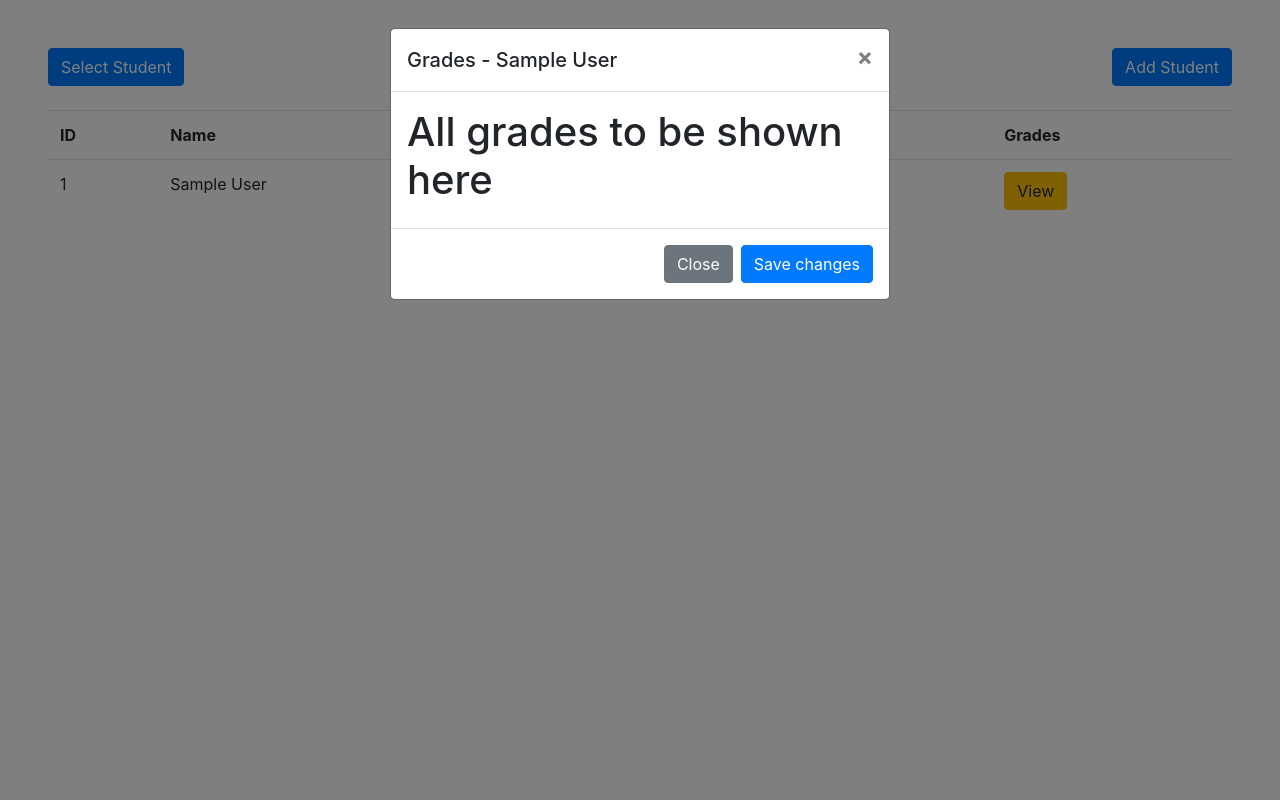
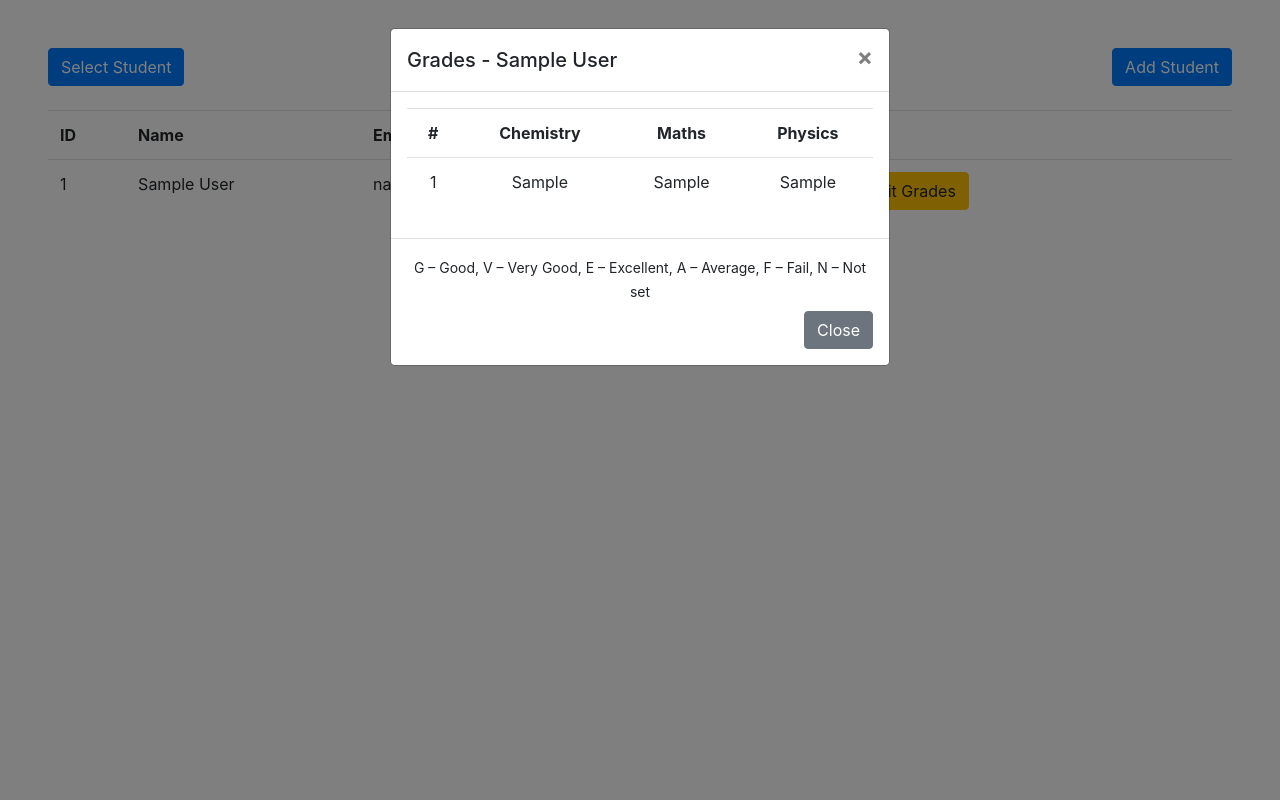
Before and after one commit to AakashDesaiAD/student-management-mini-project, a PHP site: page / in a window 1280 px wide, after a click on "View Grades". Run offline with PHP 8.4, Linux system fonts and the light colour scheme; tables that the repository leaves empty or names only in its code hold one stand-in row (values such as "Sample post").

Commit message:
Grade edit added

```diff
--- /dev/null
+++ b/Grade.php
@@ -0,0 +1,59 @@
+<?php
+	class Grade extends DbConnection
+	{
+		public function __construct()
+		{
+			parent::__construct();
+		}
+
+		public function getGradeById($id)
+	    {
+	    	$grades = [];
+	        $query = "SELECT * FROM grades WHERE id = '{$id}'";
+	        $data = $this->connection->query($query);
+	        while ($g = $data->fetch_assoc()) {
+	        	$grades[$g['id']]['id'] = $g['id'];
+	        	$grades[$g['id']]['chemistry'] = $g['chemistry'];
+	        	$grades[$g['id']]['maths'] = $g['maths'];
+	        	$grades[$g['id']]['physics'] = $g['physics'];
+	        }
+	        return $grades;
+	    }
+
+	    public function insertGrade($data)
+	    {
+	    	$sid = $data['student_id'];
+		    $ch = $data['chemistry'];
+		    $mt = $data['maths'];
+		    $ph = $data['physics'];
+
+	    	$response = false;
+	    	$query = "INSERT INTO grades (id, chemistry, maths, physics, student_id) VALUES (NULL, '{$ch}', '{$mt}', '{$ph}', {$sid})";
+	        if ($this->connection->query($query) == true) {
+	        	$response['status'] = true;
+	        } else {
+	        	$response['status'] = false;
+	    		$response['log'] = $this->connection->error;
+	        }
+	        return $response;
+	    }
+
+	   	public function updateGrade($data)
+	    {
+	    	$sid = $data['student_id'];
+		    $ch = $data['chemistry'];
+		    $mt = $data['maths'];
+		    $ph = $data['physics'];
+
+	    	$response = false;
+	    	$query = "UPDATE grades SET chemistry = '{$ch}', maths = '{$mt}', physics = '{$ph}' WHERE student_id = {$sid};";
+	        if ($this->connection->query($query) == true) {
+	        	$response['status'] = true;
+	        } else {
+	        	$response['status'] = false;
+	    		$response['log'] = $this->connection->error;
+	        }
+	        return $response;
+	    }
+	}
+?>
--- a/Student.php
+++ b/Student.php
@@ -1,5 +1,6 @@
 <?php
 	include 'DbConnection.php';
+	include 'Grade.php';
 
 	class Student extends DbConnection
 	{
@@ -42,6 +43,9 @@
 
 	    public function insertStudent($data)
 	    {
+	    	$grade = new Grade();
+	    	$gradeData = [];
+
 	    	$response = [];
 	    	$name = $data['studentName'];
 	    	$stClass = $data['studentClass'];
@@ -52,7 +56,12 @@
 	    	$sql = "INSERT INTO student (id, name, class, phone, gender, email) VALUES (NULL, '{$name}', '{$stClass}', '{$phone}', '{$gender}', '{$email}')";
 
 	    	if ($this->connection->query($sql) === TRUE) {
-	    		$response['status'] = true;
+		    	$gradeData['student_id'] = $this->connection->insert_id;
+		    	$gradeData['chemistry'] = 'N';
+		    	$gradeData['maths'] = 'N';
+		    	$gradeData['physics'] = 'N';
+
+		    	$response['status'] = $grade->insertGrade($gradeData);
 	    	} else {
 	    		$response['status'] = false;
 	    		$response['log'] = $this->connection->error;
--- a/index.php
+++ b/index.php
@@ -4,6 +4,7 @@
 	error_reporting(E_ALL);
 
 	include 'Student.php';
+	$grade = new Grade();
 	$student = new Student();
 	$studentData = [];
 	$studentFilter = false;
@@ -31,6 +32,7 @@
 	<link rel="stylesheet" href="https://cdn.jsdelivr.net/npm/bootstrap@4.6.1/dist/css/bootstrap.min.css">
 	<script src="https://cdn.jsdelivr.net/npm/jquery@3.5.1/dist/jquery.slim.min.js"></script>
 	<script src="https://cdn.jsdelivr.net/npm/bootstrap@4.6.1/dist/js/bootstrap.bundle.min.js"></script>
+	<script src="https://cdnjs.cloudflare.com/ajax/libs/jquery/3.6.0/jquery.min.js"></script>
 </head>
 <body>
 	<section class="d-flex flex-column m-5">
@@ -44,7 +46,7 @@
 					<th>ID</th>
 					<th>Name</th>
 					<th>Email</th>
-					<th>Grades</th>
+					<th>Action</th>
 				</tr>
 				<?php foreach($studentData as $key => $s) { ?>
 				<tr>
@@ -52,7 +54,8 @@
 					<td><?=$s['name'] ?></td>
 					<td><?=$s['email'] ?></td>
 					<td>
-						<button class="btn btn-md btn-warning" data-toggle="modal" data-target="#modal-<?=$s['id'] ?>">View</button>
+						<button class="btn btn-md btn-success" data-toggle="modal" data-target="#modal-<?=$s['id'] ?>">View Grades</button>
+						<button class="btn btn-md btn-warning" data-toggle="modal" data-target="#modal-edit-<?=$s['id'] ?>">Edit Grades</button>
 					</td>
 				</tr>
 					<?php } ?>
@@ -151,7 +154,7 @@
 		</div>
 	</section>
 
-	<!-- subject modal -->
+	<!-- grade show modal -->
 	<section>
 	<?php foreach($studentData as $key => $s) { ?>
 		<div class="modal fade" id="modal-<?=$s['id']?>" tabindex="-1" role="dialog" aria-hidden="true">
@@ -164,11 +167,118 @@
 		        </button>
 		      </div>
 		      <div class="modal-body">
-		      	<h1>All grades to be shown here</h1>
+		      	<table class="table">
+		      		<tr>
+		      			<th class="text-center">#</th>
+		      			<th class="text-center">Chemistry</th>
+		      			<th class="text-center">Maths</th>
+		      			<th class="text-center">Physics</th>
+		      		</tr>
+		      		<?php foreach ($grade->getGradeById($s['id']) as $key => $subject){ ?>
+		      		<tr>
+		      			<td class="text-center"><?=$subject['id']?></td>
+		      			<td class="text-center"><?=$subject['chemistry']?></td>
+		      			<td class="text-center"><?=$subject['maths']?></td>
+		      			<td class="text-center"><?=$subject['physics']?></td>
+		      		</tr>
+		      		<?php } ?>
+		      	</table>
+		      </div>
+		      <div class="modal-footer">
+		      	<p class="w-100 text-center"><small class="">G – Good, V – Very Good, E – Excellent, A – Average, F – Fail, N – Not set</small></p>
+		        <button type="button" class="btn btn-secondary" data-dismiss="modal">Close</button>
+		      </div>
+		    </div>
+		  </div>
+		</div>
+	<?php } ?>
+	</section>
+
+	<!-- grade edit modal -->
+	<section>
+	<?php foreach($studentData as $key => $s) { ?>
+		<div class="modal fade" id="modal-edit-<?=$s['id']?>" tabindex="-1" role="dialog" aria-hidden="true">
+		  <div class="modal-dialog" role="document">
+		    <div class="modal-content">
+		      <div class="modal-header">
+		        <h5 class="modal-title">Edit Grades - <?=$s['name']?></h5>
+		        <button type="button" class="close" data-dismiss="modal" aria-label="Close">
+		          <span aria-hidden="true">&times;</span>
+		        </button>
+		      </div>
+		      <div class="modal-body">
+		     	<form id="edit-grade-<?=$s['id']?>">
+		     		<table class="table">
+		     			<tr>
+		     				<th>Subject</th>
+		     				<th>Grade</th>
+		     			</tr>
+		     			<tr>
+		     				<td>Chemistry</td>
+		     				<td>
+		     					<select name="chemistry" class="form-control">
+		     							<option value="N">Select grade</option>
+		     							<option value="G">Good</option>
+		     							<option value="V">Very Good</option>
+		     							<option value="E">Excellent</option>
+		     							<option value="A">Average</option>
+		     							<option value="F">Fail</option>
+		     					</select>
+		     				</td>
+		     			</tr>
+		     			<tr>
+							<td>Maths</td>
+							<td>
+								<select name="maths" class="form-control">
+		     							<option value="N">Select grade</option>
+		     							<option value="G">Good</option>
+		     							<option value="V">Very Good</option>
+		     							<option value="E">Excellent</option>
+		     							<option value="A">Average</option>
+		     							<option value="F">Fail</option>
+		     					</select>
+							</td>
+		     			</tr>
+		     			<tr>
+							<td>Physics</td>
+							<td>
+								<select name="physics" class="form-control">
+		     							<option value="N">Select grade</option>
+		     							<option value="G">Good</option>
+		     							<option value="V">Very Good</option>
+		     							<option value="E">Excellent</option>
+		     							<option value="A">Average</option>
+		     							<option value="F">Fail</option>
+		     					</select>
+							</td>
+		     			</tr>
+		     		</table>
+		     		<input type="hidden" name="student_id" value="<?=$s['id']?>">
+		     		<div class="d-flex justify-content-center align-items-center">
+		     			<button class="btn btn-primary w-50">Save Grades</button>
+		     		</div>
+		     	</form>
+		     	<script type="text/javascript">
+		     		$('#edit-grade-<?=$s['id']?>').submit(function (e) {
+		     			e.preventDefault();
+		     			$.ajax({
+		     				url : 'updateGrade.php',
+		     				method : "POST",
+		     				data : $(this).serialize(),
+		     				success : function (response) {
+								let data = jQuery.parseJSON(response);
+								if (data.status == true) {
+									alert('Saved')
+								} else {
+									alert('Data not saved');
+								}
+		     				}
+		     			});
+		     		});
+		     	</script>
 		      </div>
 		      <div class="modal-footer">
 		        <button type="button" class="btn btn-secondary" data-dismiss="modal">Close</button>
-		        <button type="button" class="btn btn-primary">Save changes</button>
 		      </div>
 		    </div>
 		  </div>
```
Also changed, not shown: updateGrade.php (added, +19 -0 lines).
